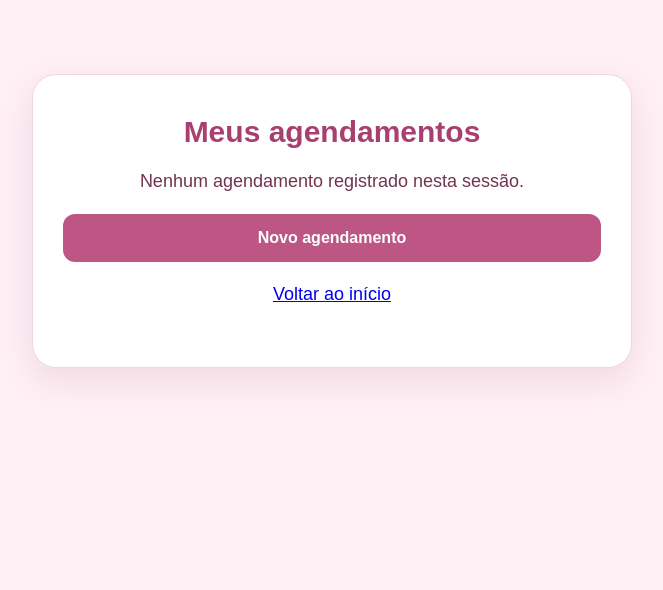
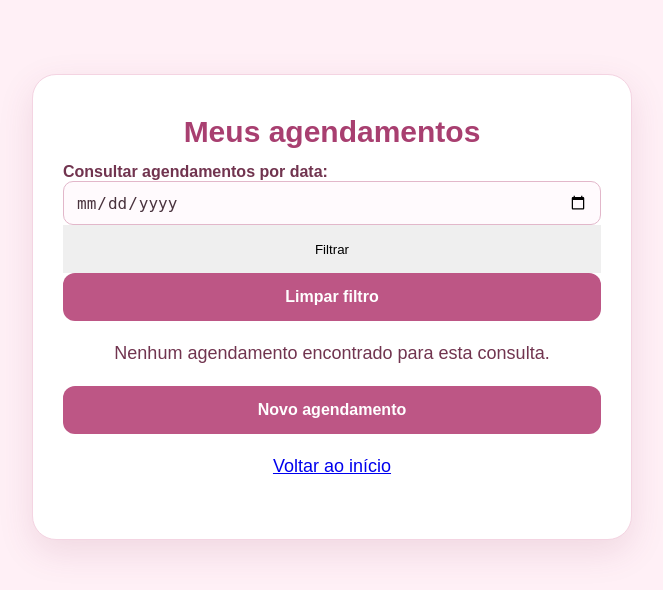
Before and after one commit to lidianesilva12/sistema-agendamento-beleza-rara, a Flask app: page /agendamentos in a window 1280 px wide. Shown: the top 590 px of the page, without its empty margins (308-971 px from the left). Run offline with Flask 3, Linux system fonts and the light colour scheme.

Commit message:
feat: adiciona filtro de agendamentos por data

```diff
--- a/app.py
+++ b/app.py
@@ -65,11 +65,22 @@ def agendar():
 
 @app.route("/agendamentos")
 def meus_agendamentos():
-    lista = Agendamento.query.order_by(
-        Agendamento.data, Agendamento.horario
+    data_filtro = request.args.get("data", "").strip()
+
+    consulta = Agendamento.query
+
+    if data_filtro:
+        consulta = consulta.filter_by(data=data_filtro)
+
+    lista = consulta.order_by(
+        Agendamento.data,
+        Agendamento.horario
     ).all()
 
-    return render_template("agendamentos.html", agendamentos=lista)
+    return render_template(
+        "agendamentos.html",
+        agendamentos=lista
+    )
 
 
 @app.route("/cancelar/<int:id>", methods=["POST"])
--- a/templates/agendamentos.html
+++ b/templates/agendamentos.html
@@ -11,6 +11,18 @@
     <main class="container">
         <h1>Meus agendamentos</h1>
 
+        <form method="GET" action="{{ url_for('meus_agendamentos') }}">
+            <label for="data">Consultar agendamentos por data:</label>
+            <input
+                type="date"
+                id="data"
+                name="data"
+                value="{{ request.args.get('data', '') }}"
+            >
+            <button type="submit">Filtrar</button>
+            <a class="botao" href="{{ url_for('meus_agendamentos') }}">Limpar filtro</a>
+        </form>
+
         {% if agendamentos %}
             {% for a in agendamentos %}
                 <section>
@@ -23,7 +35,7 @@
                 </section>
             {% endfor %}
         {% else %}
-            <p>Nenhum agendamento registrado nesta sessão.</p>
+            <p>Nenhum agendamento encontrado para esta consulta.</p>
         {% endif %}
 
         <a class="botao" href="{{ url_for('agendar') }}">Novo agendamento</a>
```
Also changed, not shown: 1 other file.
